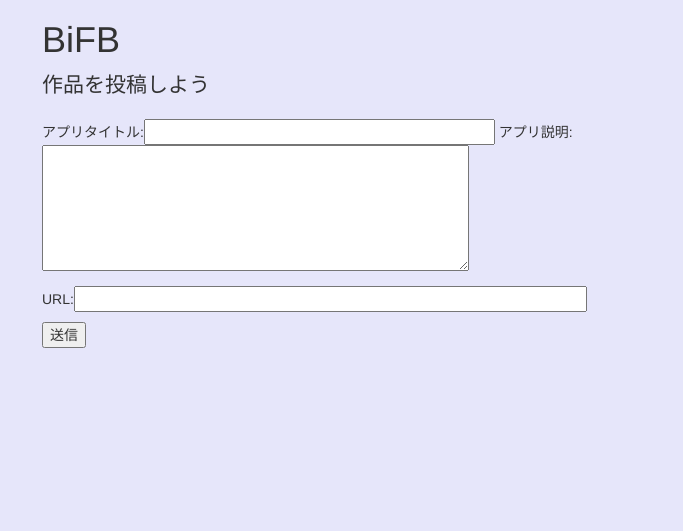
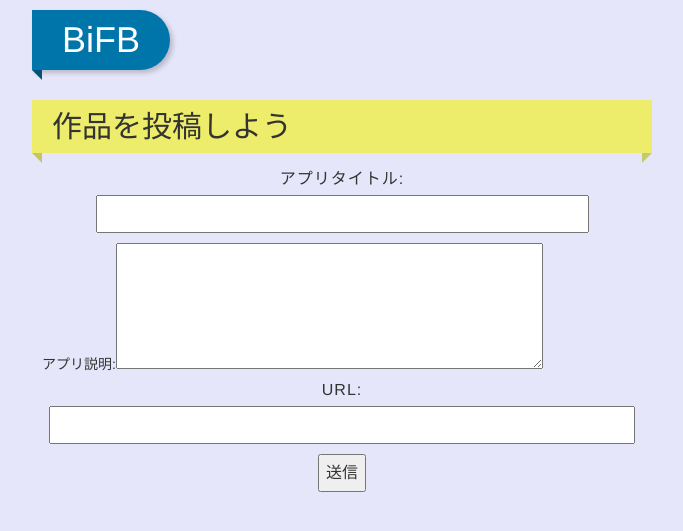
Before and after one commit to shrbt6/BiFB, a Flask app: template app/templates/application_post.html in a window 1280 px wide. Shown: the top 531 px of the page, without its empty margins (298-981 px from the left). Run offline with Flask 2, Linux system fonts and the light colour scheme; the template is opened without the code that fills it, so the values that code supplies are empty; some libraries are stand-ins or nearby versions.

Commit message:
add デザインの編集をしました

```diff
--- a/app/static/css/style.css
+++ b/app/static/css/style.css
@@ -1,3 +1,55 @@
+h1 {
+    position: relative;
+    display: inline-block;
+    margin: 1rem 0 1rem -10px;
+    padding: 1rem 3rem;
+    color: #fff;
+    border-radius: 0 100vh 100vh 0;
+    background: #0075a9;
+    -webkit-box-shadow: 3px 3px 5px rgba(0, 0, 0, .2);
+    box-shadow: 3px 3px 5px rgba(0, 0, 0, .2);
+  }
+
+  h1:before {
+    position: absolute;
+    bottom: -10px;
+    left: 0;
+    width: 0;
+    height: 0;
+    content: '';
+    border-top: 10px solid #005276;
+    border-left: 10px solid transparent;
+  }
+  h2 {
+    position: relative;
+    margin: 1rem -10px;
+    padding: 1rem 2rem;
+    background: #eeec6b;
+  }
+
+  h2:before,
+  h2:after {
+    position: absolute;
+    content: '';
+  }
+
+  h2:before {
+    bottom: -10px;
+    left: 0;
+    width: 0;
+    height: 0;
+    border-top: 10px solid #c7c561;
+    border-left: 10px solid transparent;
+  }
+
+  h2:after {
+    right: 0;
+    bottom: -10px;
+    width: 0;
+    height: 0;
+    border-top: 10px solid #c2cc6b;
+    border-right: 10px solid transparent;
+  }
 
 body {
         width: 600px;
@@ -5,8 +57,15 @@ body {
         background-color: #E6E6FA;
         /*padding: 0 200px 20px 20px;*/
         /*border: 5px solid black;*/
+
     }
     .flex-container {
         display: flex;
         justify-content: flex-end;
     }
+    p {
+        font-size: 16px;
+        line-height: 2;
+        letter-spacing: 1px;
+        text-align: center;
+      }
--- a/app/templates/application_post.html
+++ b/app/templates/application_post.html
@@ -16,17 +16,17 @@
 
     <body>
         <h1>BiFB</h1>
-        <p class="lead">作品を投稿しよう</p>
+        <p class="lead"><h2 text-align:center>作品を投稿しよう</h2></p>
         <!--<a class="btn btn-primary" href="#">ログイン</a>-->
     </body>
     <body>
-        <form method ="post" action="receiver.php">
-                アプリタイトル:<input type="text" name="apuriname" size="40"/>
-
-                アプリ説明:<textarea name="setsumei" cols="50" rows="6" ></textarea>
+        <p method ="post" action="receiver.php">
+            <p>
+                アプリタイトル:<input type="text" name="apuriname" size="50"/><br>
             </p>
+                アプリ説明:<textarea name="setsumei" cols="50" rows="6" ></textarea><br>
             <p>
-                URL:<input type="text" name="setsumei" size="60"/>
+                URL:<input type="text" name="setsumei" size="60"/><br>
             </p>
             <p>
                 <input type="submit" name="send" value="送信"/>
```
